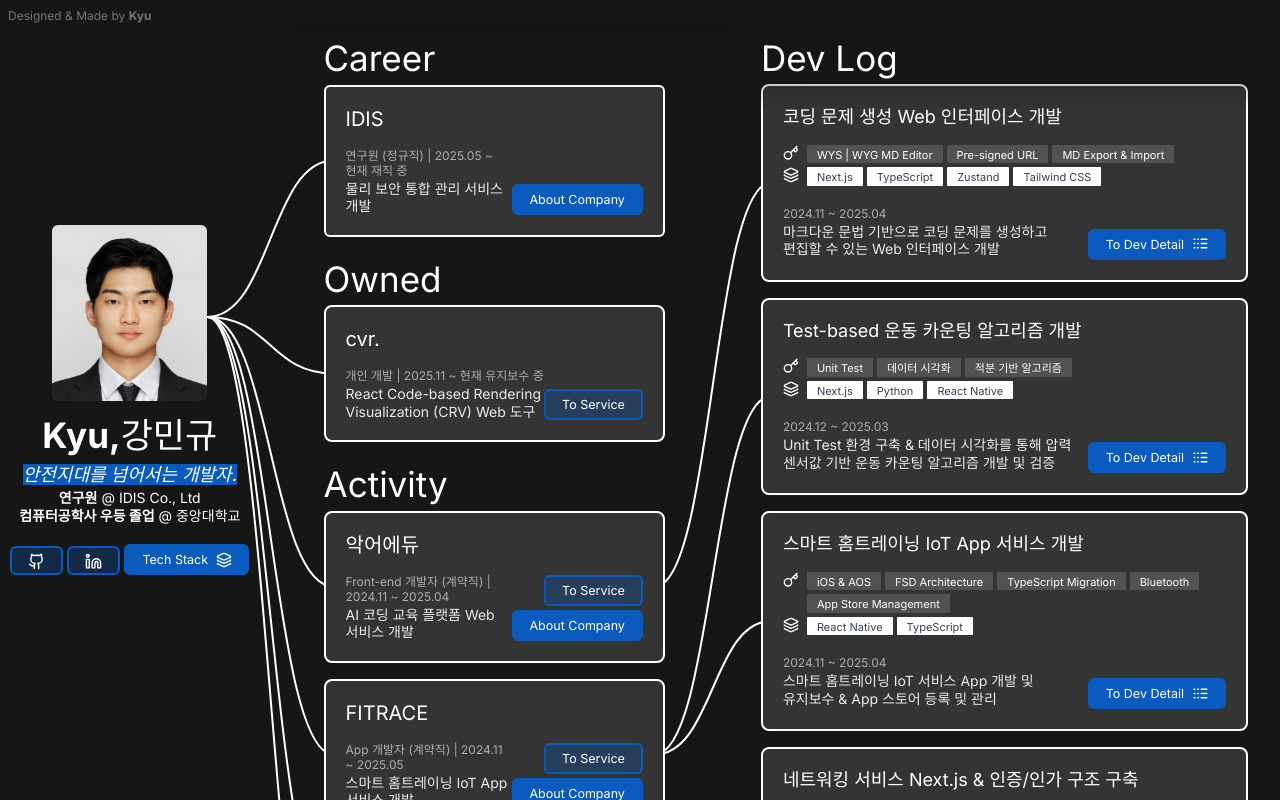
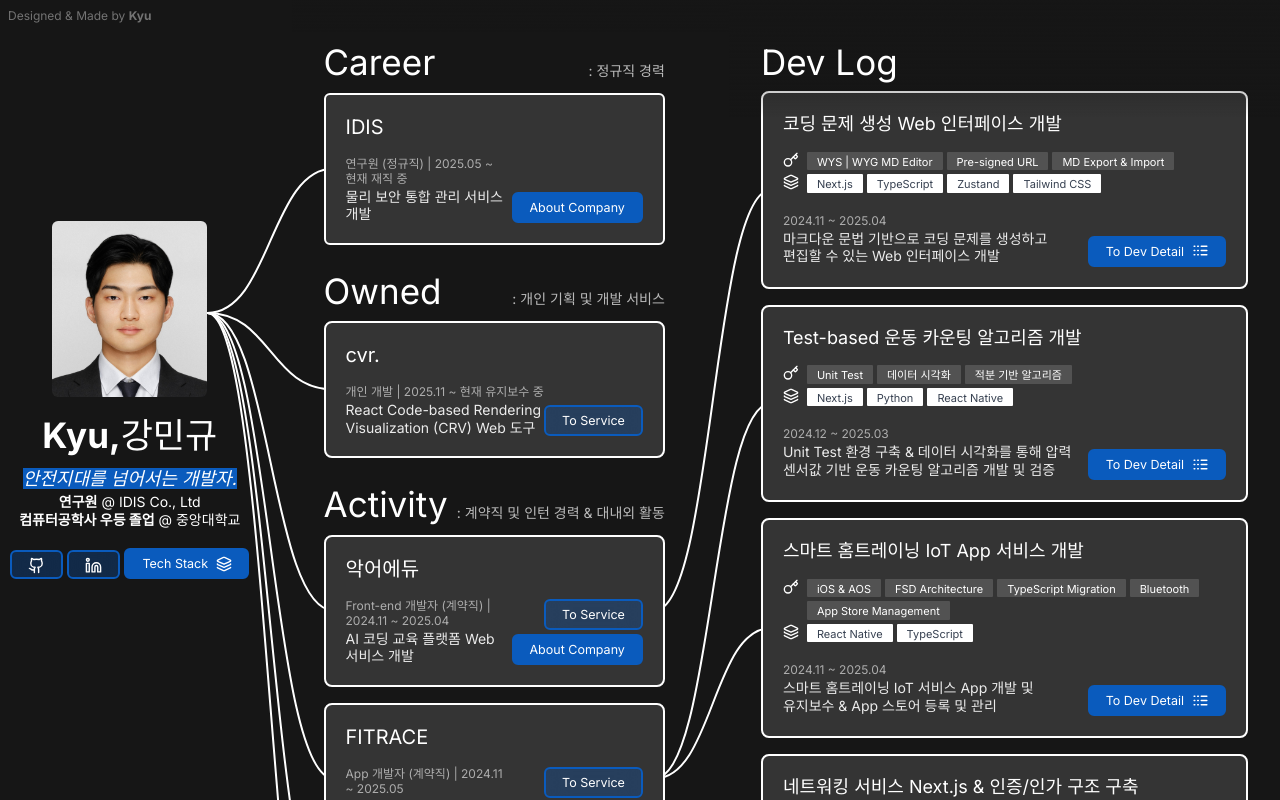
Before and after one commit to selfishAltruism/Masterpiece_of_The_Portfolio, a Next.js app: page / in a window 1280 px wide. Built offline with nearby package versions, Linux system fonts and the light colour scheme.

Commit message:
[enhancement] title description 추가.

```diff
--- a/src/shared/ui/Title.tsx
+++ b/src/shared/ui/Title.tsx
@@ -2,12 +2,18 @@ import { ReactNode } from "react";
 
 interface TitleProps {
   children: ReactNode;
+  description?: string;
 }
 
-const Title = ({ children }: TitleProps) => {
+const Title = ({ children, description }: TitleProps) => {
   return (
-    <h1 className="-mb-2 text-[35px] text-light max-lg:-mb-0 max-lg:text-4xl max-md:text-2xl">
-      {children}
+    <h1 className="-mb-1 flex items-end justify-between pt-1 text-[35px] text-light max-lg:-mb-0 max-lg:text-4xl max-md:text-2xl">
+      <span>{children}</span>
+      {description && (
+        <span className="text-sm text-light/70 max-lg:text-[11px] max-sm:hidden lg:mb-2">
+          : {description}
+        </span>
+      )}
     </h1>
   );
 };
--- a/src/widgets/main/DevelopmentList.tsx
+++ b/src/widgets/main/DevelopmentList.tsx
@@ -7,7 +7,7 @@ import { developmentLogs } from "@/shared/data/development";
 
 const Developments = () => {
   return (
-    <div className="flex flex-col pt-11 max-lg:pt-10 max-sm:mb-[119px] max-sm:pt-8">
+    <div className="flex flex-col pt-[51px] max-lg:pt-10 max-md:pt-8 max-sm:mb-[119px] max-sm:pt-9">
       {developmentLogs.map((log, index) => (
         <DevelopmentCard development={log} key={index} />
       ))}
@@ -19,7 +19,7 @@ const DevelopmentList = React.forwardRef<HTMLDivElement>((props, ref) => {
   return (
     <>
       <div className="fixed z-40 w-full bg-gradient-to-b from-[#161616] to-transparent p-8 max-xl:-mt-1 max-xl:py-0 max-sm:p-2 max-sm:pl-3 max-sm:pt-3">
-        <Title>Dev Log</Title>
+        <Title description="개발 상세">Dev Log</Title>
       </div>
       <div
         ref={ref}
--- a/src/widgets/main/GroupList.tsx
+++ b/src/widgets/main/GroupList.tsx
@@ -10,21 +10,21 @@ import { OwnedServiceCard } from "@/entities/main/OwnedServiceCard";
 const Groups = () => {
   return (
     <div className="max-sm:mb-28">
-      <Title>Career</Title>
+      <Title description="정규직 경력">Career</Title>
       <div className="mb-2">
         {careers.map((career, index) => (
           <CareerCard career={career} key={index} />
         ))}
       </div>
 
-      <Title>Owned</Title>
+      <Title description="개인 기획 및 개발 서비스">Owned</Title>
       <div className="mb-2">
         {ownedServices.map((service, index) => (
           <OwnedServiceCard service={service} key={index} />
         ))}
       </div>
 
-      <Title>Activity</Title>
+      <Title description="계약직 및 인턴 경력 & 대내외 활동">Activity</Title>
       <div>
         {activities.map((activity, index) => (
           <ActivityCard activity={activity} key={index} />
```
